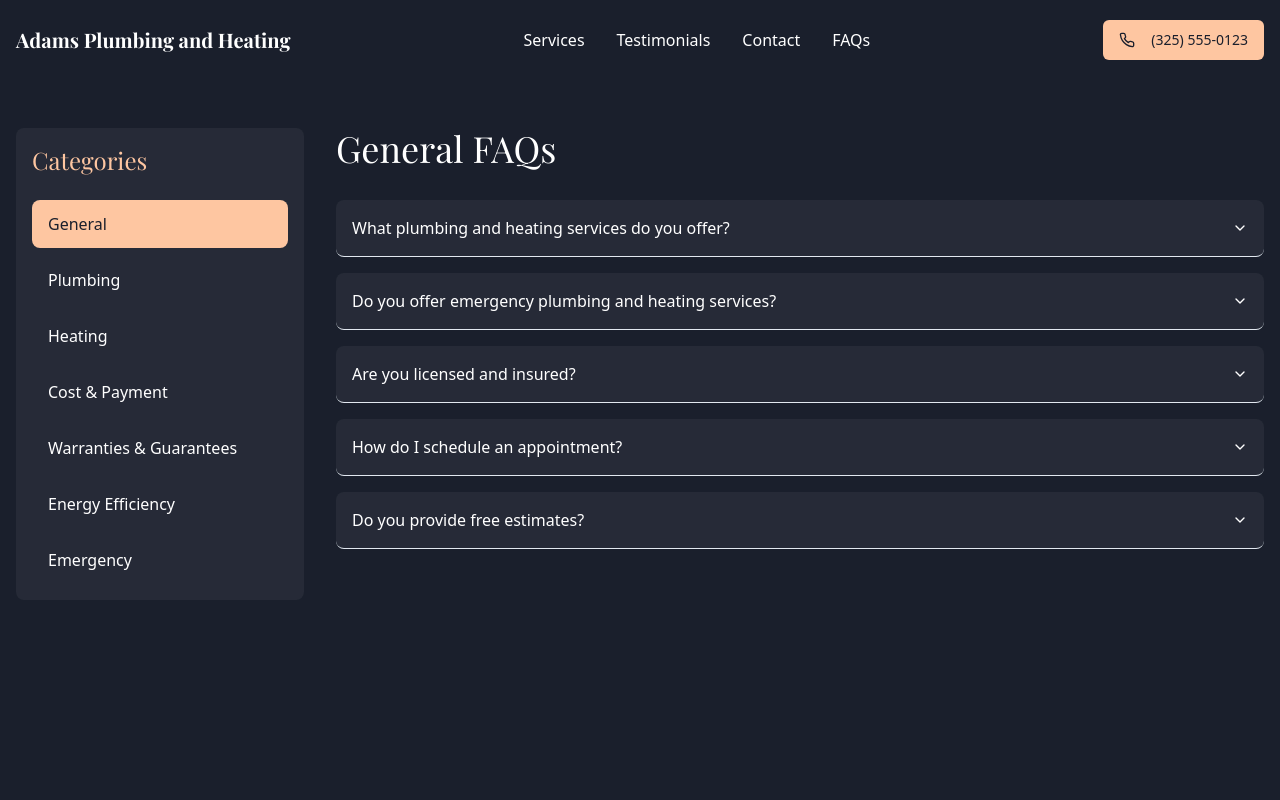
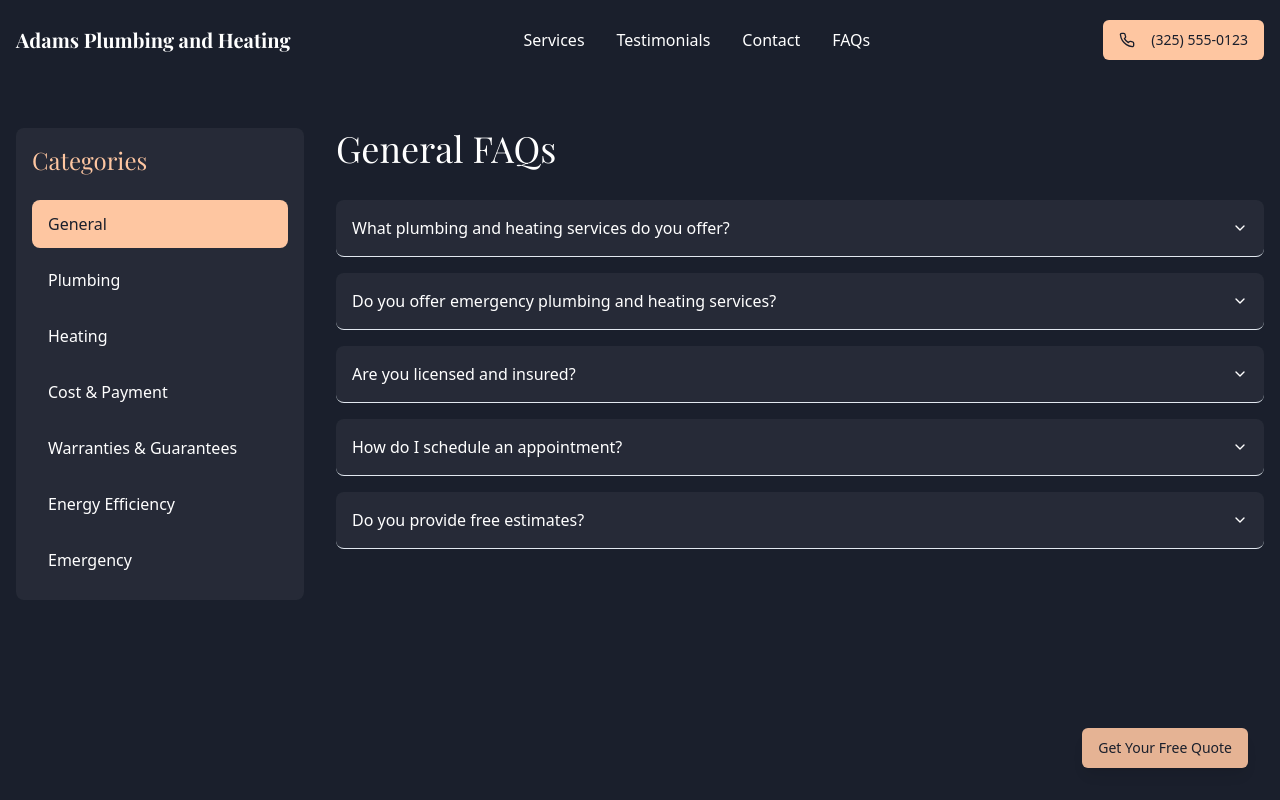
Before and after one commit to JxWayne890/luxury-plumbing-design, a React (Vite) app: page /faqs in a window 1280 px wide. Built offline with nearby package versions, Linux system fonts and the light colour scheme.

Commit message:
Add blinking quote button to FAQs
Implemented a blinking "Get Your Free Quote" button at the bottom right of the FAQs page that links to the contact form.
[skip gpt_engineer]

```diff
--- a/src/pages/FAQs.tsx
+++ b/src/pages/FAQs.tsx
@@ -2,9 +2,16 @@ import { useState } from "react";
 import Header from "@/components/Header";
 import { cn } from "@/lib/utils";
 import { Accordion, AccordionContent, AccordionItem, AccordionTrigger } from "@/components/ui/accordion";
+import { Button } from "@/components/ui/button";
+import { useNavigate } from "react-router-dom";
 
 const FAQs = () => {
   const [selectedCategory, setSelectedCategory] = useState("General FAQs");
+  const navigate = useNavigate();
+
+  const handleContactClick = () => {
+    navigate('/#contact');
+  };
 
   const faqCategories = [
     {
@@ -179,7 +186,7 @@ const FAQs = () => {
   const selectedFaqs = faqCategories.find(cat => cat.title === selectedCategory)?.faqs || [];
 
   return (
-    <div className="min-h-screen bg-navy">
+    <div className="min-h-screen bg-navy relative">
       <Header />
       <div className="container mx-auto px-4 pt-32 pb-16">
         <div className="grid grid-cols-12 gap-8">
@@ -226,6 +233,14 @@ const FAQs = () => {
           </div>
         </div>
       </div>
+
+      {/* Floating Quote Button */}
+      <Button
+        onClick={handleContactClick}
+        className="fixed bottom-8 right-8 bg-gold text-navy hover:bg-cream transition-colors animate-[pulse_2s_infinite] shadow-lg"
+      >
+        Get Your Free Quote
+      </Button>
     </div>
   );
 };
```
